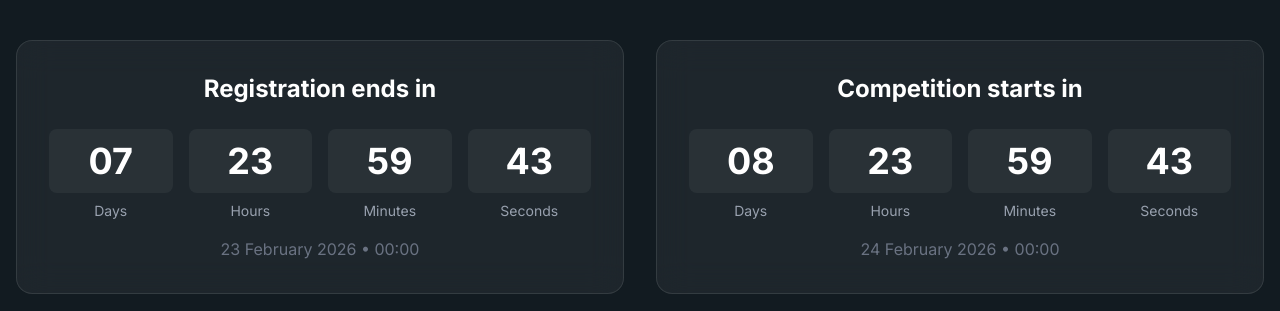
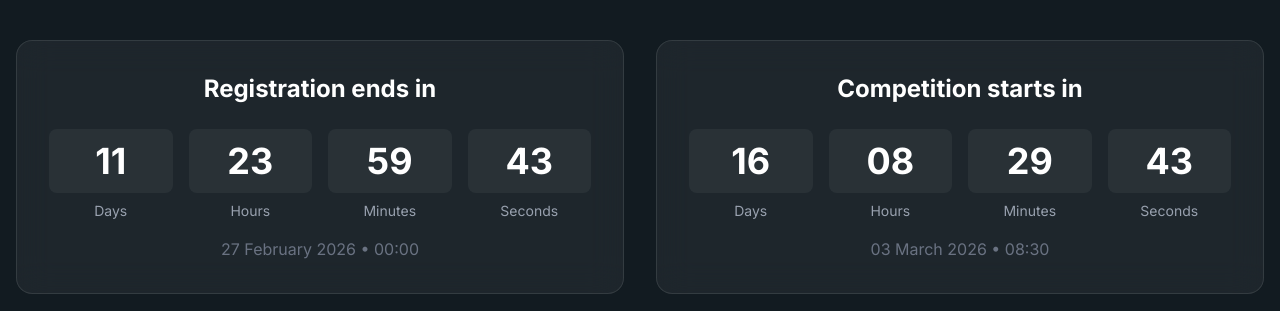
Before and after one commit to Karima-mnr/Club-competition, a Next.js app: page / in a window 1280 px wide. Shown: the part 1060-1371 px from the top of the page. Built offline with nearby package versions, Linux system fonts and the light colour scheme.

Commit message:
change in timing

```diff
--- a/components/LandingPage.jsx
+++ b/components/LandingPage.jsx
@@ -347,8 +347,8 @@ export default function LandingPage() {
   })
 
   useEffect(() => {
-    const registrationDeadline = new Date('2026-02-23T00:00:00').getTime()
-    const competitionStart = new Date('2026-02-24T00:00:00').getTime()
+    const registrationDeadline = new Date('2026-02-27T00:00:00').getTime()
+    const competitionStart = new Date('2026-03-03T08:30:00').getTime()
 
     const timer = setInterval(() => {
       const now = new Date().getTime()
@@ -657,7 +657,7 @@ export default function LandingPage() {
                     </div>
                   ))}
                 </div>
-                <p className="text-center text-gray-500 mt-4">23 February 2026 • 00:00</p>
+                <p className="text-center text-gray-500 mt-4">27 February 2026 • 00:00</p>
               </motion.div>
 
               <motion.div
@@ -685,7 +685,7 @@ export default function LandingPage() {
                     </div>
                   ))}
                 </div>
-                <p className="text-center text-gray-500 mt-4">24 February 2026 • 00:00</p>
+                <p className="text-center text-gray-500 mt-4">03 March 2026 • 08:30</p>
               </motion.div>
             </div>
           </div>
--- a/components/RegistrationForm.jsx
+++ b/components/RegistrationForm.jsx
@@ -77,7 +77,7 @@ const translations = {
   processing: 'Processing...',
   agree: 'By registering, you agree to participate in the competition and receive emails about it.',
   deadlinePassed: 'Registration Deadline Passed',
-  deadlineMessage: 'Sorry, registration closed on February 23, 2026 at 23:59. See you at the competition!',
+  deadlineMessage: 'Sorry, registration closed on February 27, 2026 at 23:59. See you at the competition!',
   placeholder: {
     fullName: 'Enter your full name',
     email: 'Enter your email',
@@ -133,7 +133,7 @@ export default function RegistrationForm({ onBack }) {
   useEffect(() => {
     const checkDeadline = () => {
       const now = new Date()
-      const deadline = new Date('2026-02-23T23:59:59')
+      const deadline = new Date('2026-02-27T23:59:59')
       setDeadlinePassed(now > deadline)
     }
 
@@ -177,7 +177,7 @@ export default function RegistrationForm({ onBack }) {
     e.preventDefault()
 
     if (deadlinePassed) {
-      setErrors({ deadline: 'Registration closed on February 22, 2026 at 23:59' })
+      setErrors({ deadline: 'Registration closed on February 27, 2026 at 23:59' })
       return
     }
 
@@ -259,7 +259,7 @@ export default function RegistrationForm({ onBack }) {
                 <span className="text-[#fbbf24] font-semibold">Competition Day:</span>
               </div>
               <p className="text-gray-300 text-sm">
-                <span className="block mb-1">📅 February 24, 2026</span>
+                <span className="block mb-1">📅 March 3, 2026</span>
                 <span className="block mb-1">⏰ 8:30 AM </span>
                 <span className="block">📍 University HASSIBA BENBOUALI - Department  of Computer Science</span>
               </p>
@@ -339,7 +339,7 @@ export default function RegistrationForm({ onBack }) {
                     </div>
                     <div>
                       <p className="text-gray-400 text-xs">Date</p>
-                      <p className="text-white font-medium">February 24, 2026</p>
+                      <p className="text-white font-medium">March 3, 2026</p>
                     </div>
                   </div>
 
@@ -441,7 +441,7 @@ export default function RegistrationForm({ onBack }) {
               <div className="bg-[#854d0e20] border border-[#854d0e] rounded-lg p-3 mb-6">
                 <p className="text-[#fbbf24] text-sm flex items-center gap-2">
                   <AlertTriangle className="w-4 h-4 flex-shrink-0" />
-                  Registration closes February 23, 2026 at 23:59
+                  Registration closes February 27, 2026 at 23:59
                 </p>
               </div>
 
--- a/utils/sendEmail.js
+++ b/utils/sendEmail.js
@@ -166,7 +166,7 @@ export async function sendRegistrationConfirmation(studentData) {
                                     </td>
                                     <td style="padding-left: 15px; vertical-align: middle;">
                                       <p style="color: #6B7280; font-size: 13px; margin: 0 0 3px;">Date</p>
-                                      <p style="color: #121B21; font-size: 18px; font-weight: 600; margin: 0;">February 24, 2026</p>
+                                      <p style="color: #121B21; font-size: 18px; font-weight: 600; margin: 0;">March 3, 2026</p>
                                     </td>
                                   </tr>
                                 </table>
```
Also changed, not shown: 1 other file (tests, documents, lock files or other folders).
